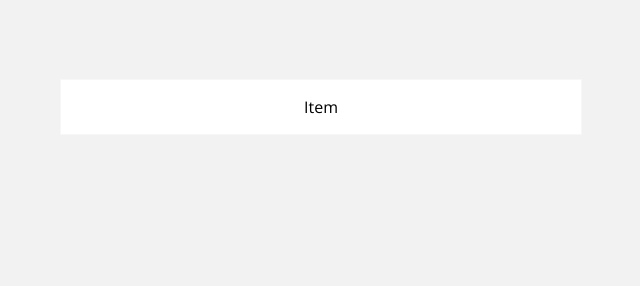
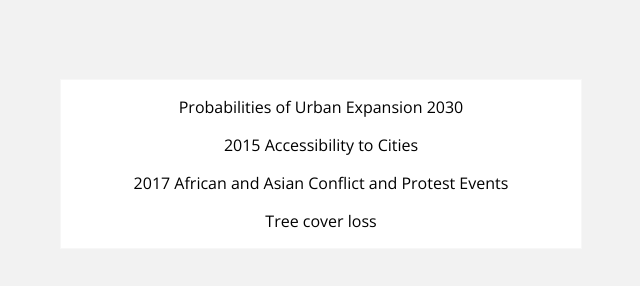
Before and after one commit to ruijadom/front-end-code-challenge, a React app: page / in a window 1280 px wide. Shown: the whole page, without its empty margins (319-959 px from the left). Built offline with nearby package versions, Linux system fonts and the light colour scheme.

Commit message:
legend item map

```diff
--- a/public/index.html
+++ b/public/index.html
@@ -2,7 +2,7 @@
 <html lang="en">
   <head>
     <meta charset="utf-8" />
-    <title>Vizzuality - Legend</title>
+    <title>Legend Component</title>
   </head>
   <body>
     <div class="root" id="root"></div>
--- a/src/components/index.js
+++ b/src/components/index.js
@@ -1,6 +1,5 @@
 import React, { PureComponent } from 'react';
 import PropTypes from 'prop-types';
-import data from './data.json';
 import LegendList from './legend-list/index';
 
 import './style.scss';
--- a/src/components/legend-list/index.js
+++ b/src/components/legend-list/index.js
@@ -1,10 +1,14 @@
 import React from 'react';
 import LegendItem from './legend-item/index';
+import data from './../data.json';
+console.log(data);
 
 function LegendList() {
   return (
     <div>
-      <LegendItem></LegendItem>
+      {data.map(legend => {
+        return <LegendItem key={legend.id} name={legend.name}></LegendItem>;
+      })}
     </div>
   );
 }
--- a/src/components/legend-list/legend-item/index.js
+++ b/src/components/legend-list/legend-item/index.js
@@ -1,11 +1,19 @@
 import React from 'react';
+import PropTypes from 'prop-types';
 
-function LegendItem() {
+function LegendItem(props) {
+  const { name } = props;
+
+  console.log(props);
   return (
-    <div>
-      <p>Item</p>
-    </div>
+    <>
+      <p>{name}</p>
+    </>
   );
 }
 
+LegendItem.propTypes = {
+  name: PropTypes.string
+};
+
 export default LegendItem;
```
